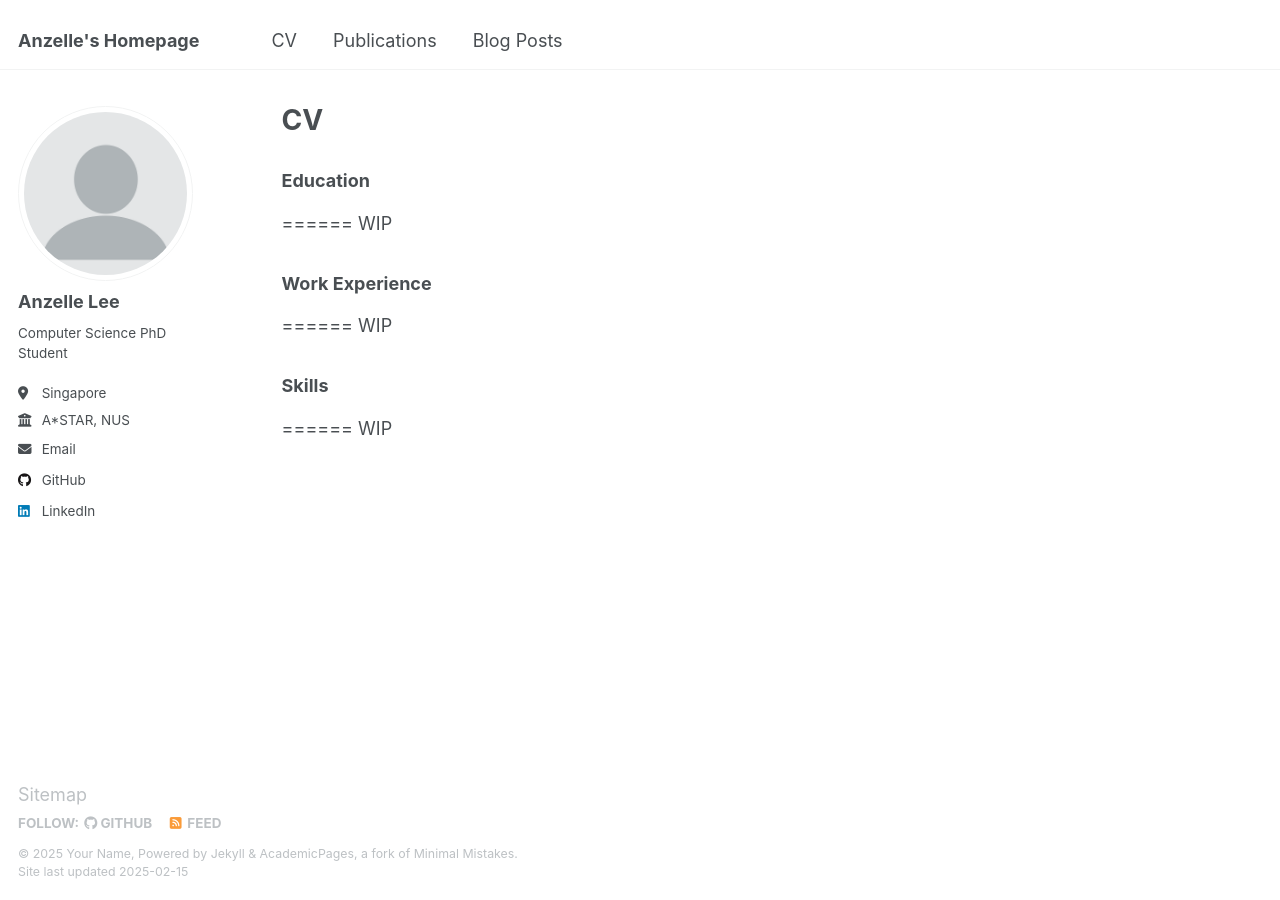
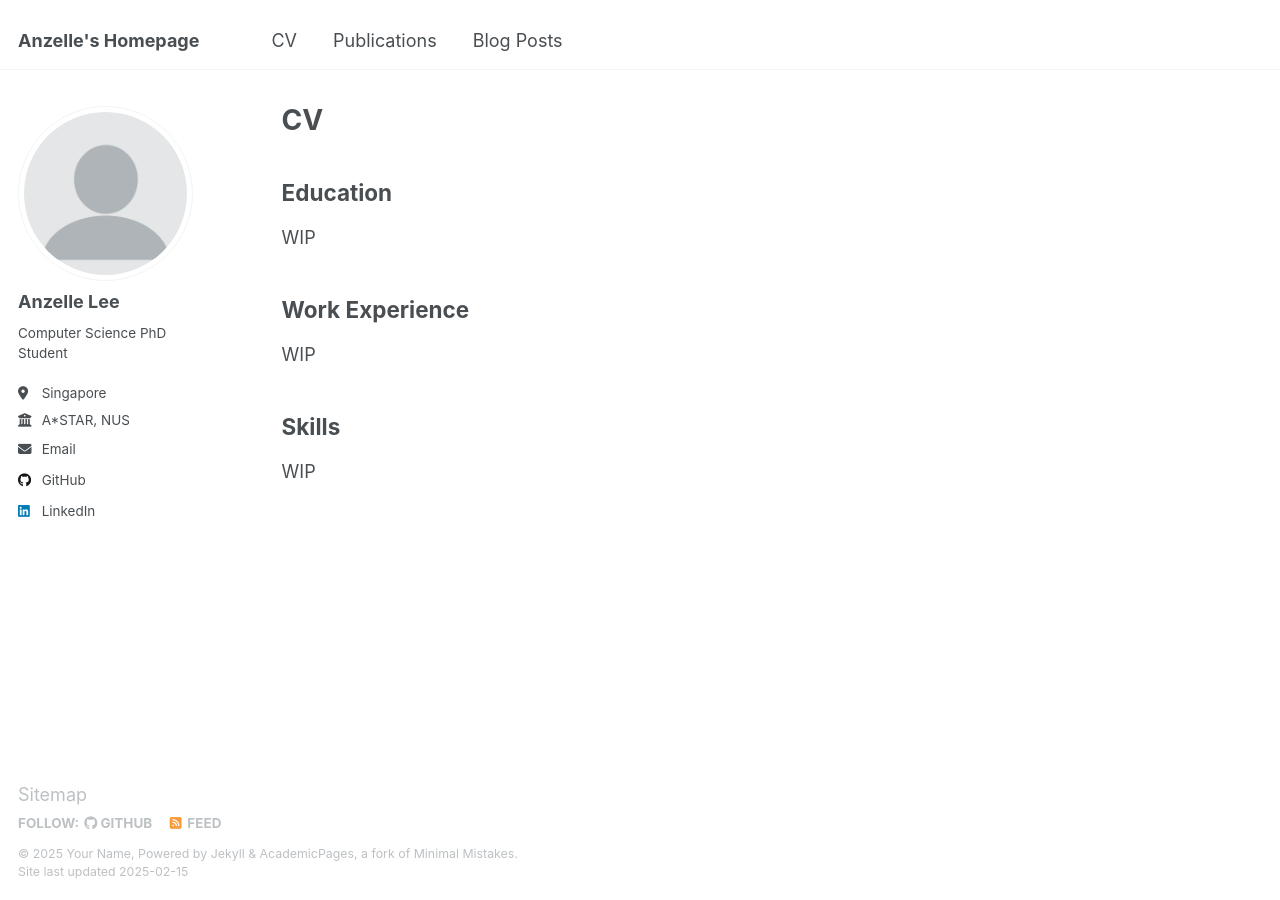
Before and after one commit to AnzelleL23/anzellel23.github.io, a Jekyll site: the page built from _pages/cv.md, in a window 1280 px wide. Built offline with Jekyll 4.4.1, drawn with Linux system fonts in a browser that asks for light colours.

Commit message:
Update cv.md

```diff
--- a/_pages/cv.md
+++ b/_pages/cv.md
@@ -9,14 +9,11 @@ redirect_from:
 
 {% include base_path %}
 
-### Education
-======
+## Education
 WIP
 
-### Work Experience
-======
+## Work Experience
 WIP
 
-### Skills
-======
+## Skills
 WIP
```
